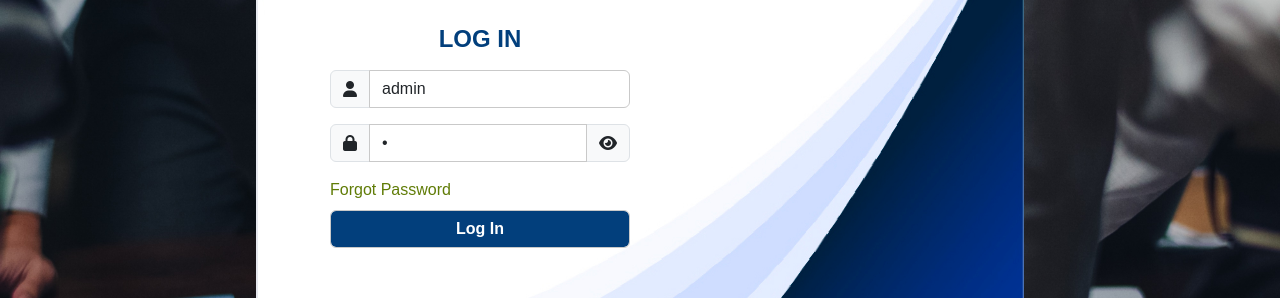
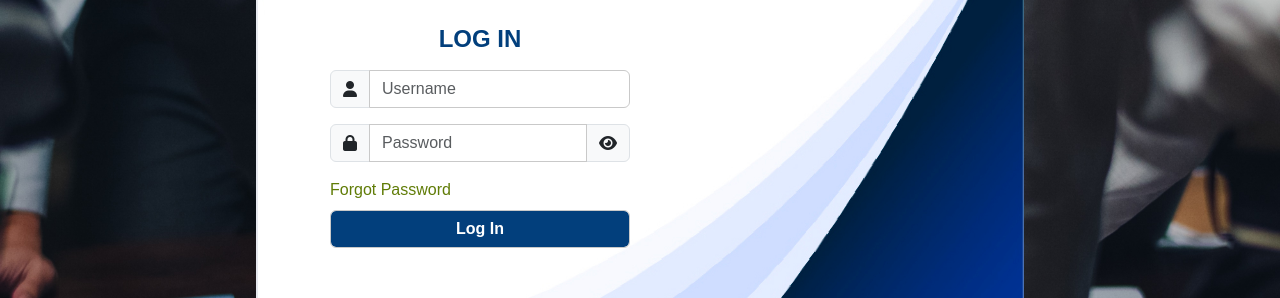
Before and after one commit to vikasgiram/project-management-system, a React (Create React App) app in the folder frontend/: page / in a window 1280 px wide. Shown: the part 209-507 px from the top of the page. Built offline with nearby package versions, Linux system fonts and the light colour scheme; a web font is replaced by a local one.

Commit message:
login api binded

```diff
--- a/frontend/package.json
+++ b/frontend/package.json
@@ -2,6 +2,7 @@
   "name": "road_tree_web",
   "version": "0.1.0",
   "private": true,
+  "proxy": "http://localhost:5000",
   "dependencies": {
     "@testing-library/jest-dom": "^5.17.0",
     "@testing-library/react": "^13.4.0",
--- a/frontend/src/Components/Public/Login.js
+++ b/frontend/src/Components/Public/Login.js
@@ -1,24 +1,44 @@
 import React from "react";
 import { useState } from "react";
 import { Link, useNavigate } from "react-router-dom";
-import '././login.css'
+import "././login.css";
 // import { useAuthDispatch, useAuthState } from "../../../helper/Context/context";
 
 export const LogIn = () => {
-    const navigation = useNavigate()
+  const navigation = useNavigate();
 
-    const [Username, setUsername] = useState('admin');
-    const [Password, setPassword] = useState('1');
-
+  const [username, setUsername] = useState("");
+  const [password, setPassword] = useState("");
 
   // const dispatch = useAuthDispatch();
   // const { loading, errorMessage } = useAuthState();
 
-
   const handleLogin = async (e) => {
     e.preventDefault();
-        navigation('/MainDashboard');
+    try {
+      const res = await fetch("api/login", {
+        method: "POST",
+        headers: { "Content-Type": "application/json" },
+        body: JSON.stringify({ email:username, password }),
+      });
 
+      const data = await res.json();
+
+      if(data.error){
+        return alert(data.error);
+      }
+      if(data.user==="employee"){
+        navigation("/employee");
+      }
+      else if(data.user==="company")
+        navigation("/MainDashboard");
+      else if(data.user==="admin"){
+        navigation("/admin");
+      }
+    } catch (error) {
+      console.error(error);
+      // You might want to display the error to the user here
+    }
   };
 
   const showPass = () => {
@@ -26,7 +46,6 @@ export const LogIn = () => {
     var y = document.getElementById("eye");
     //console.log("X", y)
     if (x.type === "password") {
-
       x.type = "text";
     } else {
       x.type = "password";
@@ -36,78 +55,93 @@ export const LogIn = () => {
     } else {
       y.className = "fas fa-eye";
     }
-
-      }
+  };
 
   const showPassEncrypt = () => {
     var x = document.getElementById("pass");
     x.type = "password";
-      }
+  };
 
   return (
     <>
-                    <div className="pt-5 all_bg" style={{height:'100vh'}}>
-
-
-                        <div className=" mx-auto row bg-img center" >
-
-                        <div className="col-12  col-md-5  mt-md-0 col-lg-7 mx-auto    " >
-
-
-
-                                            <div className='row px-2' >
-
+      <div className="pt-5 all_bg" style={{ height: "100vh" }}>
+        <div className=" mx-auto row bg-img center">
+          <div className="col-12  col-md-5  mt-md-0 col-lg-7 mx-auto    ">
+            <div className="row px-2">
               <h4 className="text-center pb-2 fw-bold login_text">LOG IN</h4>
 
-                                                <div className='col-9 mx-auto'>
-                                                    <form action="#" method="post">
-
-                                                    <div class="input-group mb-3">
-                    <span class="input-group-text" id="basic-addon1"><i class="fa-solid fa-user"></i></span>
-                    <input type="text" class="form-control"  value={Username} placeholder="Username" aria-label="Username" aria-describedby="basic-addon1"/>
+              <div className="col-9 mx-auto">
+                <form action="" method="post">
+                  <div className="input-group mb-3">
+                    <span className="input-group-text" id="basic-addon1">
+                      <i className="fa-solid fa-user"></i>
+                    </span>
+                    <input
+                      type="text"
+                      class="form-control"
+                      name="email"
+                      value={username}
+                      placeholder="Username"
+                      aria-label="Username"
+                      aria-describedby="basic-addon1"
+                      onChange={(e) => setUsername(e.target.value)}
+                    />
                   </div>
 
-
                   <div className="form-group  mt-3 last mb-2">
-
-                                                            <span className="eye-icons">
-
-                                    </span>
+                    <span className="eye-icons"></span>
                   </div>
 
                   <div class="input-group mb-3">
-                <span class="input-group-text"><i class="fa-solid fa-lock"></i></span>
+                    <span class="input-group-text">
+                      <i class="fa-solid fa-lock"></i>
+                    </span>
                     <input
                       placeholder="Password"
-                                                            id="pass"
+                      id="password"
+                      name="password"
                       type="password"
                       className="form-control"
                       autoComplete="new-Password"
-                                                            value={Password}
-                                                            onChange={(e) => {
-                                                                setPassword(e.target.value)
-                                                                showPassEncrypt()
-                                                            }}
+                      value={password}
+                      onChange={(e) => setPassword(e.target.value)}
                     />
-                            <span class="input-group-text"> <i
+                    <span class="input-group-text">
+                      {" "}
+                      <i
                         onClick={() => showPass()}
                         id="eye"
                         className="fas fa-eye"
-                                    ></i></span>
+                      ></i>
+                    </span>
                   </div>
                   <div className=" mb-2 text-start">
-
-                                        <span className=""><a href="#" className="forgot-pass text-decoration-none" style={{ color: 'rgb(96 124 7)' }}>Forgot Password</a></span>
+                    <span className="">
+                      <a
+                        href="#"
+                        className="forgot-pass text-decoration-none"
+                        style={{ color: "rgb(96 124 7)" }}
+                      >
+                        Forgot Password
+                      </a>
+                    </span>
                   </div>
-                                    <span style={{ textDecoration: 'none' }} onClick={handleLogin}>
+                  <span
+                    style={{ textDecoration: "none" }}
+                    onClick={handleLogin}
+                  >
                     <input
                       type="button"
                       value="Log In"
-                                            className="btn btn-block btn_submit form-control fw-bold" />
+                      className="btn btn-block btn_submit form-control fw-bold"
+                    />
                   </span>
                 </form>
               </div>
-                            <div className="col-12 text-center pb-1 pt-4 mb-5  pt-lg-3" style={{ alignSelf: 'center' }}>
+              <div
+                className="col-12 text-center pb-1 pt-4 mb-5  pt-lg-3"
+                style={{ alignSelf: "center" }}
+              >
                 {/*
                                 <div className='mb-1'>
                                     <h6 className='text-dark f7'> <i className="fa-solid fa-circle-info "></i> Help Desk</h6>
@@ -134,10 +168,7 @@ export const LogIn = () => {
             </div>
           </div>
 
-                    <div className="col-12 col-md-7 col-lg-5 px-5 wardha_background mx-auto   d-none d-lg-block">
-                    </div>
-
-
+          <div className="col-12 col-md-7 col-lg-5 px-5 wardha_background mx-auto   d-none d-lg-block"></div>
         </div>
         {/*
                 <div className='row g-0'>
@@ -153,5 +184,5 @@ export const LogIn = () => {
                 </div> */}
       </div>
     </>
-    )
-}
+  );
+};
```
Also changed, not shown: frontend/src/AllRoutes.js (+1 -7 lines). Lines whose indentation alone changed are shown as unchanged.
